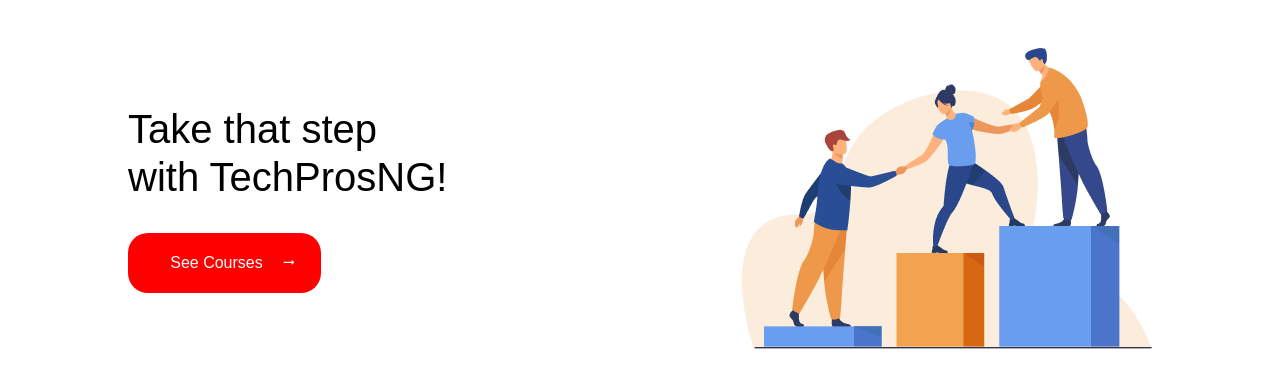
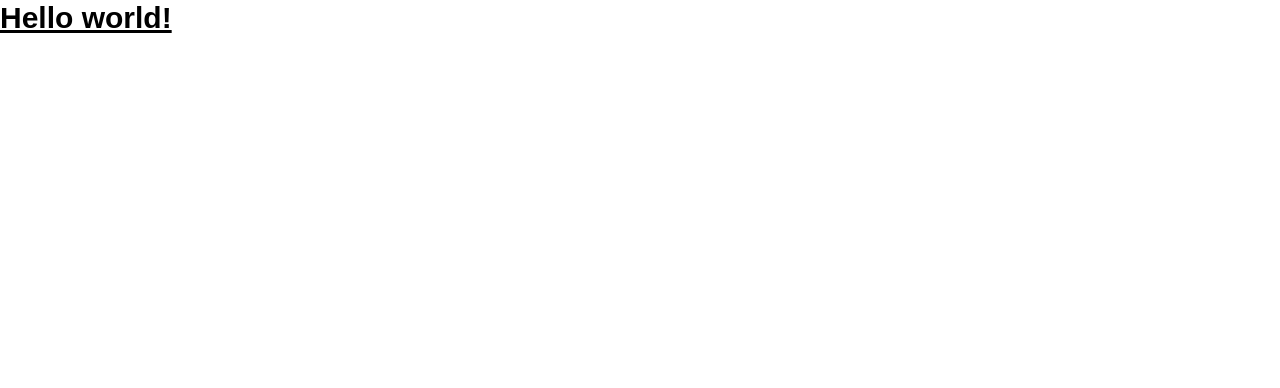
Before and after one commit to Techprossng/Techprossng-website, a React (Vite) app: page / in a window 1280 px wide. Shown: the top 388 px of the page. Built offline with nearby package versions, Linux system fonts and the light colour scheme.

Commit message:
revert app jsx design to the original

```diff
--- a/src/App.jsx
+++ b/src/App.jsx
@@ -1,16 +1,12 @@
 import React from 'react'
 import './App.css'
-import WhyChooseUs from './Components/WhyChooseUs'
-import CTA from './Components/CTA'
 
 function App() {
 
   return (
-    // <h1 className="text-3xl font-bold underline">
-    //   Hello world!
-    // </h1>
-    // <WhyChooseUs />
-    <CTA />
+    <h1 className="text-3xl font-bold underline">
+      Hello world!
+    </h1>
   )
 }
 
```
